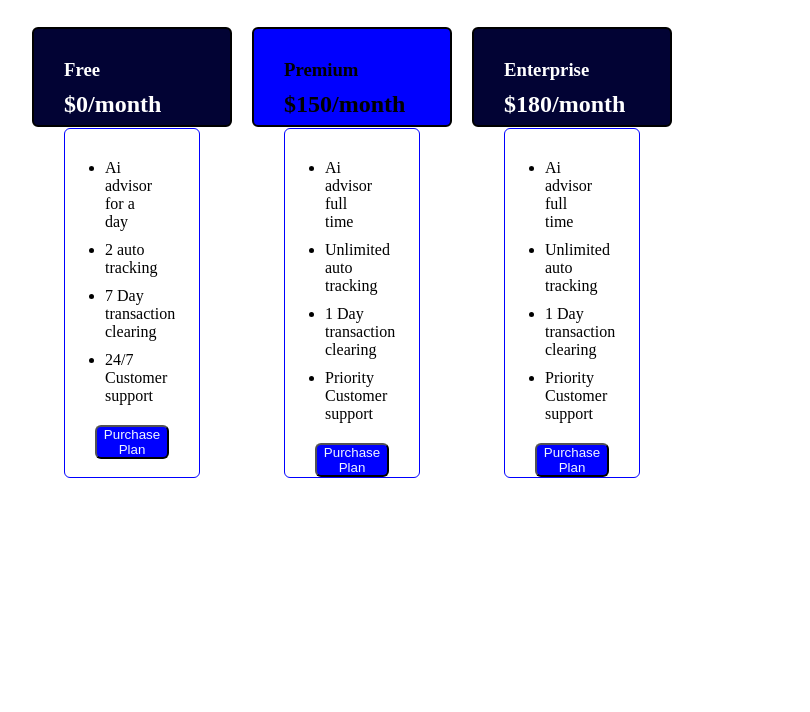
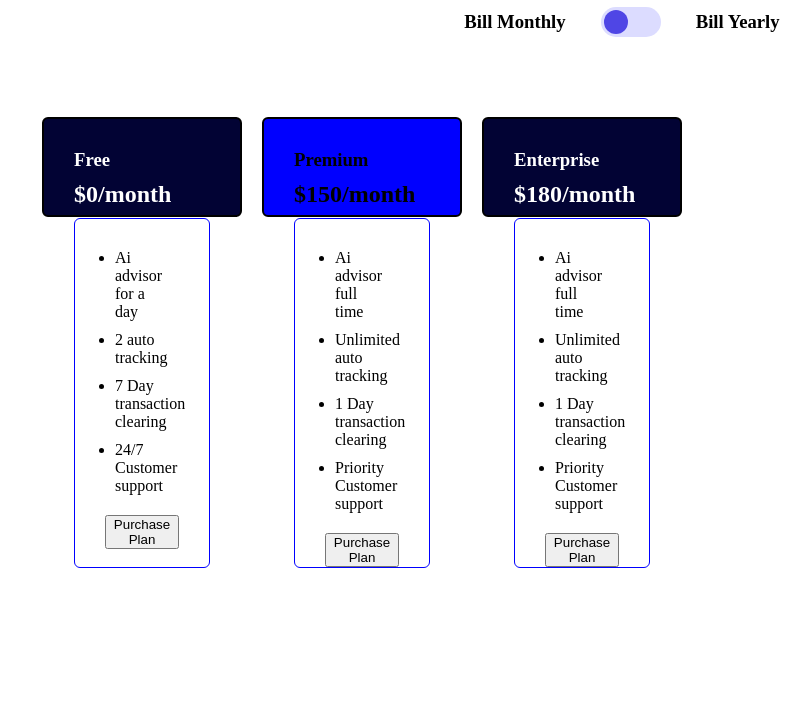
Before and after one commit to Karna1109/frontend-training, a plain HTML site: page week-02/02-grid-layout/index.html in a window 1280 px wide. Shown: the part 88-800 px from the top of the page, without its empty margins (18-828 px from the left). Drawn offline with Linux system fonts and the light colour scheme.

Commit message:
Updated grid layout project

```diff
--- a/week-02/02-grid-layout/index.html
+++ b/week-02/02-grid-layout/index.html
@@ -8,9 +8,18 @@
 
   <body>
 
-    <div>
+  <section class="pricing-section">
+
     <h1>Choose your plan</h1>
     <p>7 Days free trail. No credit card required.</p>
+
+
+    <div class="toggle-wrapper">
+      <h3>Bill Monthly</h3>
+
+      <div class="toggle"></div>
+
+      <h3>Bill Yearly</h3>
     </div>
 
     <div class="container">
@@ -24,7 +33,7 @@
             <li>7 Day transaction clearing</li>
             <li>24/7 Customer support</li>
         </ul>
-        <button class="btn">Purchase Plan</button>
+        <button>Purchase Plan</button>
         </div>
       </div>
 
@@ -38,7 +47,7 @@
             <li>1 Day transaction clearing</li>
             <li>Priority Customer support</li>
         </ul>
-        <button class="btn">Purchase Plan</button>
+        <button>Purchase Plan</button>
         </div>
 
 
@@ -54,7 +63,7 @@
             <li>1 Day transaction clearing</li>
             <li>Priority Customer support</li>
         </ul>
-        <button class="btn">Purchase Plan</button>
+        <button>Purchase Plan</button>
         </div>
 
       </div>
@@ -62,6 +71,8 @@
 
     <div class="center-wrapper">
 
+  </section>
+
 
   </body>
 </html>
--- a/week-02/02-grid-layout/style.css
+++ b/week-02/02-grid-layout/style.css
@@ -8,6 +8,34 @@
 h1,p{text-align: center;
       }
 
+
+.toggle-wrapper{
+      display:flex;
+      justify-content:center;
+      align-items:center;
+      gap:15px;
+      margin-bottom:50px;
+    }
+
+    .toggle{
+      width:60px;
+      height:30px;
+      background:#dcdcff;
+      border-radius:50px;
+      position:relative;
+      cursor:pointer;
+    }
+
+    .toggle::before{
+      content:"";
+      width:24px;
+      height:24px;
+      background:#4f46e5;
+      border-radius:50%;
+      position:absolute;
+      top:3px;
+      left:3px;
+    }
 .container {
         display: flex;
         background-color: white;
@@ -56,10 +84,17 @@ h1,p{text-align: center;
         margin-bottom: auto;
         border-radius: 6px;
       }
-      .btn {
-        border-radius: 6px;
-        background-color: blue;
-        color:aliceblue;
+      .button {
+        width:100%;
+      padding:18px;
+      border:none;
+      border-radius:40px;
+      margin-top:25px;
+      font-size:1rem;
+      font-weight:bold;
+      cursor:pointer;
+      background:#eef0ff;
+      color:#4f46e5;
 
       }
       button:hover {
--- /dev/null
+++ b/week-02/style.css
@@ -0,0 +1,113 @@
+*{
+      margin:0;
+      padding:0;
+      box-sizing:border-box;
+      font-family:Arial;
+    }
+
+    body{
+      background:#f2f2f2;
+      padding:40px 20px;
+    }
+
+    .pricing{
+      max-width:1000px;
+      margin:auto;
+      text-align:center;
+    }
+
+    .pricing h1{
+      margin-bottom:10px;
+    }
+
+    .pricing p{
+      color:grey;
+      margin-bottom:40px;
+    }
+
+
+
+    .container{
+      display:flex;
+      gap:25px;
+      justify-content:center;
+      flex-wrap:wrap;
+    }
+
+    .card{
+      background:blueviolet;
+      max-width:200px;
+      max-height: 150px;
+      border:1px solid blue;
+      border-radius:10px;
+      padding:30px 20px;
+    }
+    .box{
+      max-width: 200px;
+      max-height: 200px;
+      border-radius: 1opx;
+      padding: 3opx 20px;
+
+    }
+
+    .card h2{
+      margin-bottom:20px;
+    }
+
+    .price{
+      font-size:40px;
+      margin-bottom:20px;
+    }
+
+    .card ul{
+      list-style:none;
+      margin-bottom:30px;
+    }
+
+    .card ul li{
+      margin:15px 0;
+    }
+
+    button{
+      width:100%;
+      padding:12px;
+      border:none;
+      background:blue;
+      color:white;
+      border-radius:40px;
+      cursor:pointer;
+    }
+
+
+    .active{
+      border:2px solid blue;
+    }
+
+
+.toggle-wrapper{
+      display:flex;
+      justify-content:center;
+      align-items:center;
+      gap:15px;
+      margin-bottom:50px;
+    }
+
+    .toggle{
+      width:60px;
+      height:30px;
+      background:#dcdcff;
+      border-radius:50px;
+      position:relative;
+      cursor:pointer;
+    }
+
+    .toggle::before{
+      content:"";
+      width:24px;
+      height:24px;
+      background:#4f46e5;
+      border-radius:50%;
+      position:absolute;
+      top:3px;
+      left:3px;
+    }
```
Also changed, not shown: week-02/index.html (added, +73 -0 lines), 1 other file.
